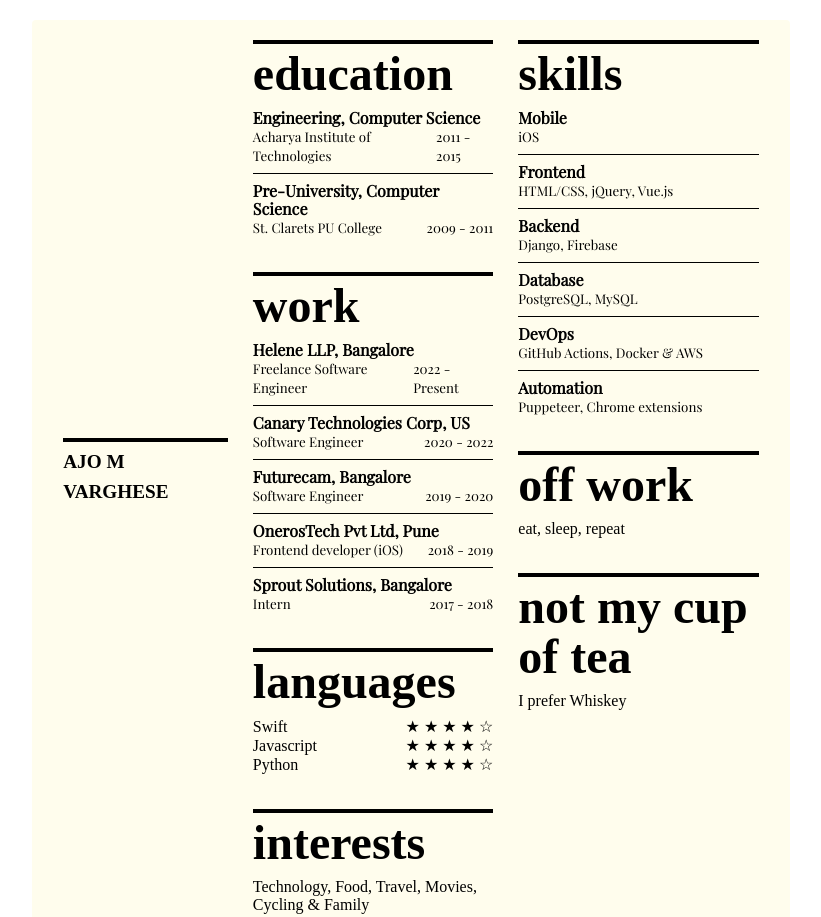
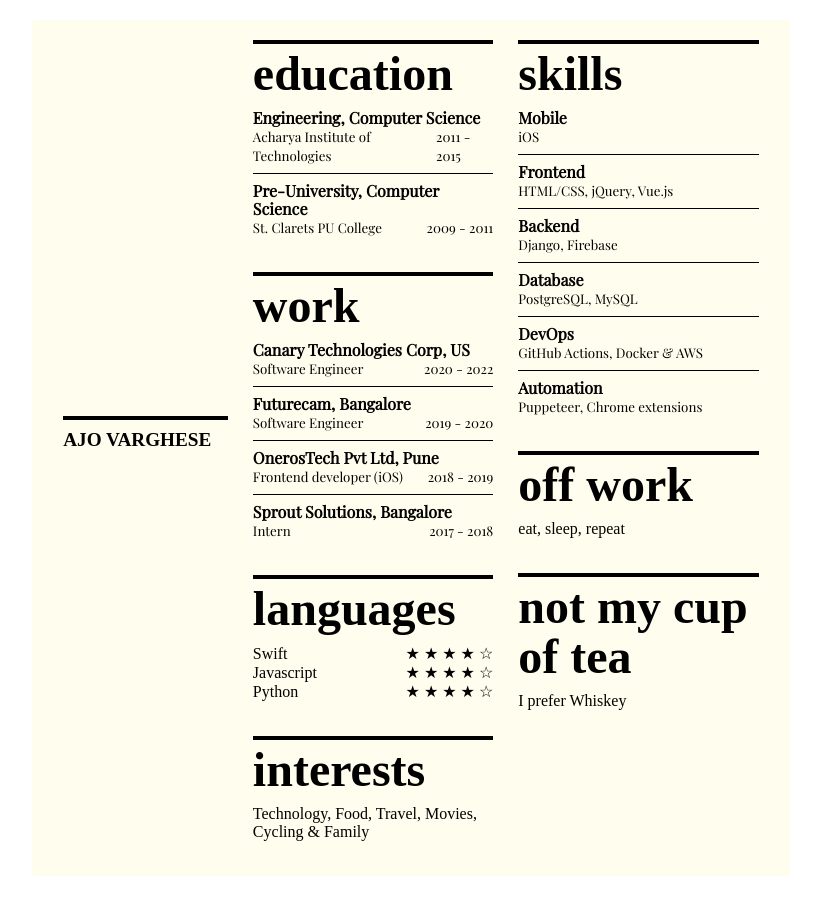
Before and after one commit to jo-0/one-pager, a plain HTML site: page index.html in a window 1280 px wide. Shown: the top 917 px of the page, without its empty margins (229-1050 px from the left). After the commit the page ends 896 px from the top, so only its background shows below. Drawn offline with nearby package versions, Linux system fonts and the light colour scheme; a web font is replaced by a local one.

Commit message:
Remove freelancing experience

```diff
--- a/index.html
+++ b/index.html
@@ -3,15 +3,16 @@
 <head>
   <meta charset="utf-8">
   <meta name="viewport" content="width=device-width, initial-scale=1.0">
+  <title>Ajo - Profile overview</title>
   <link rel="stylesheet" href="style.css">
-    <title>Ajo - Profile overview</title>
+  <link rel="icon" type="image/x-icon" href="/favicon/favicon.ico">
 </head>
 <body>
   <main class="page">
     <section class="col name-col">
       <article class="container">
         <h1 class="name">
-                    <a class="domain" href="https://ajovarghese.com" target="_blank">AJO M VARGHESE</a>
+          <a class="domain" href="https://ajovarghese.com" target="_blank">AJO VARGHESE</a>
         </h1>
       </article>
     </section>
@@ -38,14 +39,6 @@
 
     <article class="container">
       <h1>work</h1>
-                <header>
-                    <p><strong>Helene LLP, Bangalore</strong></p>
-                    <aside class="split">
-                        <span><small>Freelance Software Engineer</small></span>
-                        <span><small>2022 - Present</small></span>
-                    </aside>
-                </header>
-                <hr>
       <header>
         <p><strong>Canary Technologies Corp, US</strong></p>
         <aside class="split">
```
Lines whose indentation alone changed are shown as unchanged.
